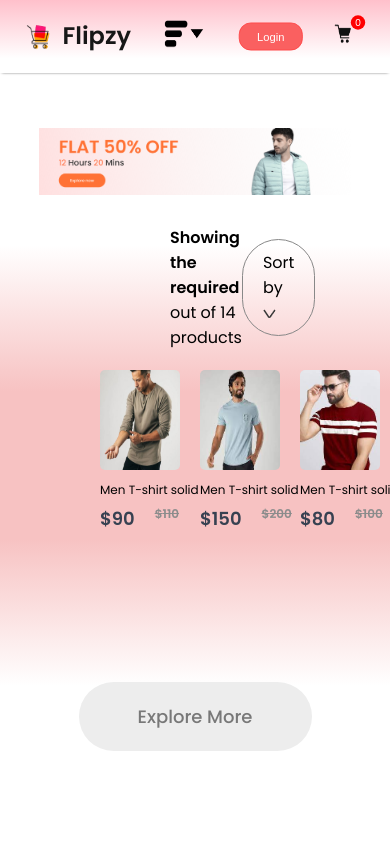
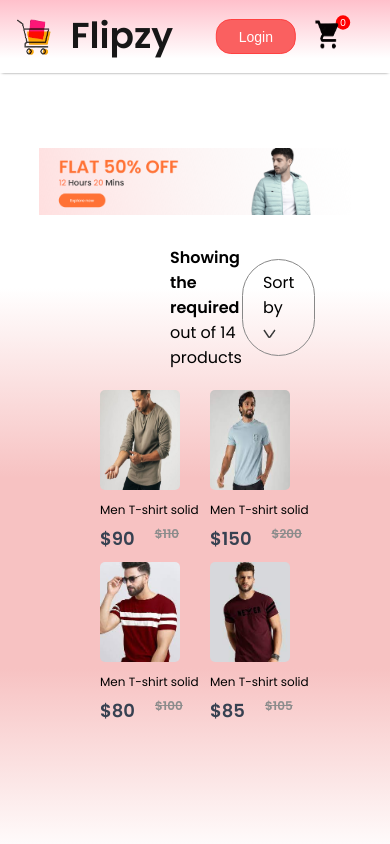
Before and after one commit to Bhavish2005/Flipzy, a React (Create React App) app: page /mens in a window 390 px wide. Shown: the top 844 px of the page. Built offline with nearby package versions, Linux system fonts and the light colour scheme; a web font is replaced by a local one.

Commit message:
client improved

```diff
--- a/src/components/navbar/Navbar.css
+++ b/src/components/navbar/Navbar.css
@@ -13,8 +13,8 @@
 
 }
 .nav-logo:hover{
-    transform: scale(1.025);
-    transition: .6s;
+    transform: scale(1.05);
+    transition: .2s ;
 }
 .logo{
     height: 50px;
@@ -124,6 +124,10 @@
     .navbar{
         padding: 12px 30px;
         }
+
+        .nav-logo{
+            scale: 1.35;
+        }
         .nav-menu{
             gap: 25px;
             font-size: 14px;
@@ -149,13 +153,16 @@
         padding: 10px 0px;
 
     }
-    .nav_dropdown{
+    .nav-logo{
+        scale: 1.5;
+    }
+    /* .nav_dropdown{
        display: block;
        padding-top:10px;
        width: 40px;
        height: 30px;
        transition: .5s;
-    }
+    } */
 
     .nav-menu{
         display:none;
@@ -172,10 +179,19 @@
     .nav-menu-visible{
         display:flex;
         background: transparent;
+        margin-top: 30px;
+        gap: 50px;
     }
-    .nav_dropdown.open{
+    /* .nav_dropdown.open{
         transform: scale(1.15);
-    }
+    } */
+     .nav-login-cart button{
+        scale: 1.25;
+     }
+     .nav-login-cart img{
+        scale: 1.25;
+     }
+
 }
 @media(max-width:500px){
     .navbar{
--- a/src/components/slider/slider.css
+++ b/src/components/slider/slider.css
@@ -6,9 +6,6 @@
     border: none;
     border-radius: 10px;
     background: transparent;
-
-
-
 }
 .slider button:hover{
     background: rgb(235, 234, 234);
@@ -17,10 +14,16 @@
     height: 20px;
     width: 20px;
 }
+.arrow-right{
+    height: 20px;
+    width: 20px;
+    rotate: 180deg;
+}
 .sliding_image{
     height: 400px;
     width: 325px;
     border-radius: 10px;
+    box-shadow: color-mix(in srgb-linear, white 50%, rgb(63, 63, 63) 50%);
 }
 @media(max-width:1280px){
     .sliding_image{
--- a/src/components/slider/slider.jsx
+++ b/src/components/slider/slider.jsx
@@ -1,5 +1,5 @@
 import React, { useEffect, useState } from "react";
-import arrowright_icon from "../assests/arrow_right.png";
+
 import arrowleft_icon from "../assests/arrow_left.png";
 import all_products from "../assests/all_products";
 import './slider.css'
@@ -26,7 +26,7 @@ const Slider = () => {
           <img className="arrow"src={arrowleft_icon} alt="" />
         </button>
       </div>
-      <div>
+      <div className="image-slider">
         <img className="sliding_image" src={image} alt="" />
         </div>
       <div className="right">
@@ -36,7 +36,7 @@ const Slider = () => {
           }}
         >
 
-          <img  className="arrow"src={arrowright_icon} alt="" />
+          <img  className="arrow-right"src={arrowleft_icon} alt="" />
         </button>
 
       </div>
--- a/src/pages/CSS/ShopCategory.css
+++ b/src/pages/CSS/ShopCategory.css
@@ -4,8 +4,9 @@
 .shopcategory-banner{
     display: block;
     margin:  auto;
-    padding-top: 30px;
+    padding-top: 50px;
     width: 78%;
+
 
 }
 .shopcategory-indexSort{
@@ -44,14 +45,31 @@
     font-size: 18px;
     font-weight: 500;
 }
+@media(max-width:1024px){
+    .shopcategory-products{
+        gap: 10px;
+
+    }
+}
 @media(max-width:800px)
 {
+
     .shopcategory-banner{
         margin-top: 25px;
         align-items: center;
         width: 80%;
+
     }
     .shopcategory-products{
         margin-left: 100px;
+        margin-right: 100px;
+        transition: .5s;
     }
 }
+@media(max-width:500px){
+    .shopcategory-products{
+        display: grid;
+        grid-template-columns: .5fr .5fr;
+        transition: .5s;
+    }
+}
```
Also changed, not shown: src/components/assests/cart_icon-removebg-preview.png.
